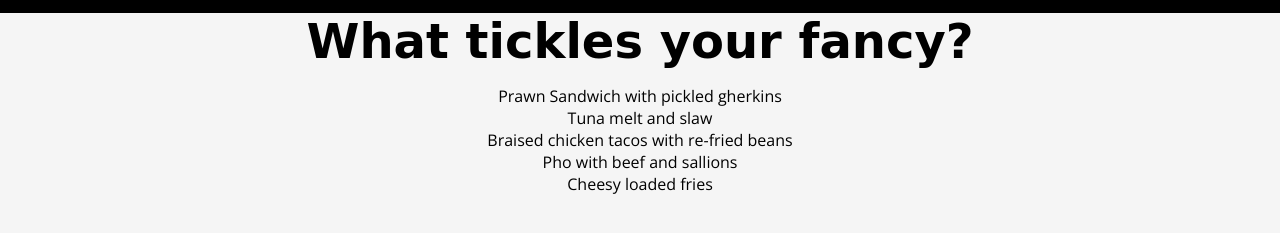
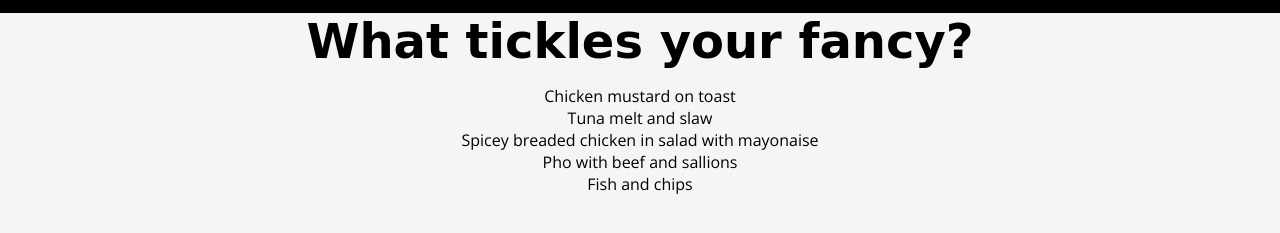
Before and after one commit to Heath1979/Coders-coffeehouse, a plain HTML site: page menu.html in a window 1280 px wide. Shown: the part 441-674 px from the top of the page. Drawn offline with nearby package versions, Linux system fonts and the light colour scheme; some icons are missing; a web font is replaced by a local one.

Commit message:
Change first third last on list of html

```diff
--- a/menu.html
+++ b/menu.html
@@ -34,11 +34,11 @@
 
     <!-- change the first, middle, and last items in the list below -->
     <ul>
-        <li>Prawn Sandwich with pickled gherkins</li>
+        <li>Chicken mustard on toast</li>
         <li>Tuna melt and slaw</li>
-        <li>Braised chicken tacos with re-fried beans</li>
+        <li>Spicey breaded chicken in salad with mayonaise</li>
         <li>Pho with beef and sallions</li>
-        <li>Cheesy loaded fries</li>
+        <li>Fish and chips</li>
     </ul>
 </div>
 
```
